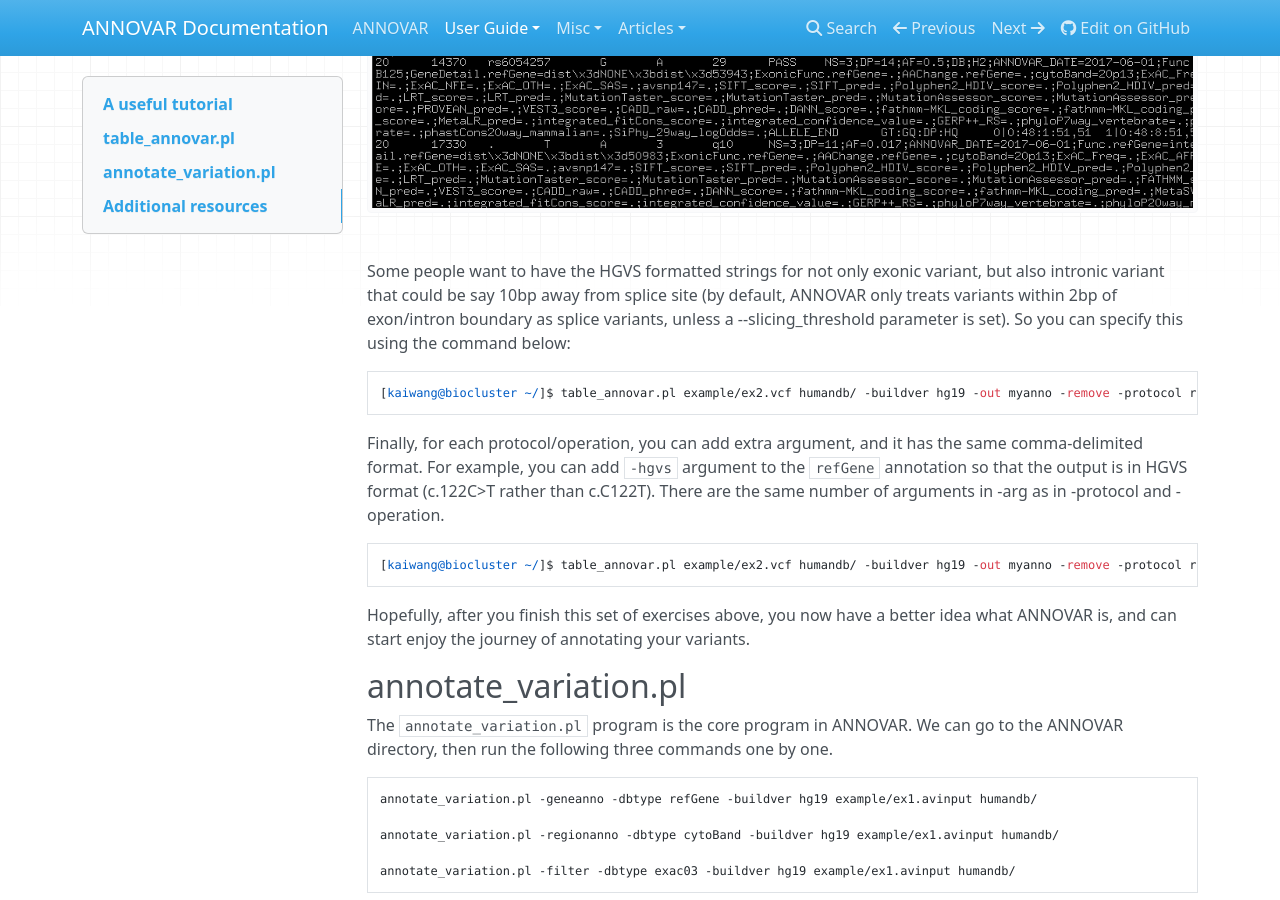
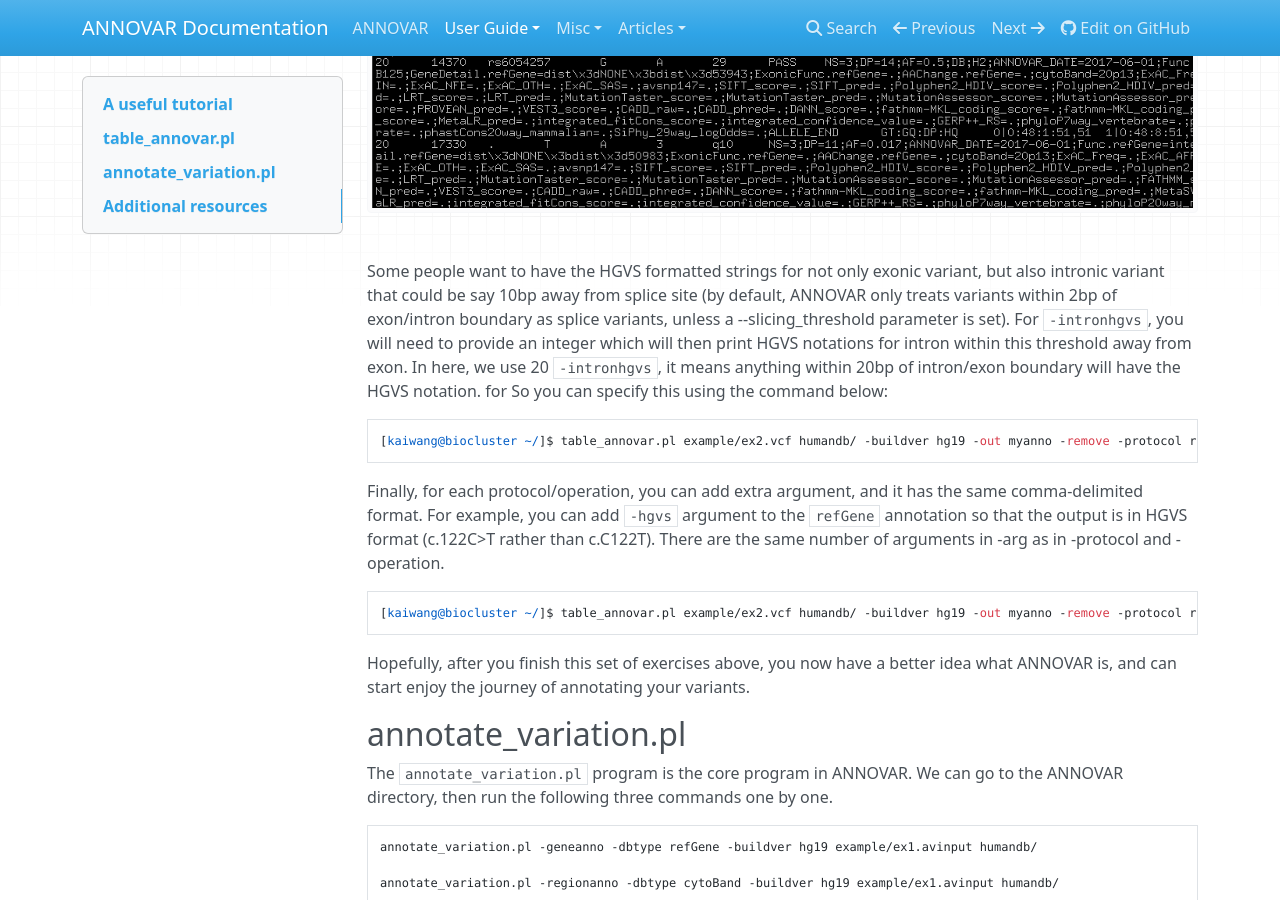
Before and after one commit to WGLab/doc-ANNOVAR, an MkDocs documentation site: the page built from docs/user-guide/startup.md, in a window 1280 px wide and 900 px high, scrolled down 2912 px. Built offline with MkDocs 1.6.1, drawn with Linux system fonts in a browser that asks for light colours; nearby versions of some CDN libraries; comment, search, counter and statistics services are not loaded.

Commit message:
Update startup.md

````diff
--- a/docs/user-guide/startup.md
+++ b/docs/user-guide/startup.md
@@ -55,10 +55,10 @@ You can download the output file here: [ex2.hg19_multianno.vcf](http://www.openb
 
 ![table_vcf](../img/table_vcf.PNG)
 
-Some people want to have the HGVS formatted strings for not only exonic variant, but also intronic variant that could be say 10bp away from splice site (by default, ANNOVAR only treats variants within 2bp of exon/intron boundary as splice variants, unless a --slicing_threshold parameter is set). So you can specify this using the command below:
+Some people want to have the HGVS formatted strings for not only exonic variant, but also intronic variant that could be say 10bp away from splice site (by default, ANNOVAR only treats variants within 2bp of exon/intron boundary as splice variants, unless a --slicing_threshold parameter is set). For `-intronhgvs`, you will need to provide an integer which will then print HGVS notations for intron within this threshold away from exon. In here, we use 20 `-intronhgvs`, it means anything within 20bp of intron/exon boundary will have the HGVS notation. for So you can specify this using the command below:
 
 ```
-[kaiwang@biocluster ~/]$ table_annovar.pl example/ex2.vcf humandb/ -buildver hg19 -out myanno -remove -protocol refGene,cytoBand,exac03,avsnp147,dbnsfp30a -operation g,r,f,f,f  -nastring . -vcfinput -polish -intronhgvs
+[kaiwang@biocluster ~/]$ table_annovar.pl example/ex2.vcf humandb/ -buildver hg19 -out myanno -remove -protocol refGene,cytoBand,exac03,avsnp147,dbnsfp30a -operation g,r,f,f,f  -nastring . -vcfinput -polish -intronhgvs 20
 ```
 
 Finally, for each protocol/operation, you can add extra argument, and it has the same comma-delimited format. For example, you can add `-hgvs` argument to the `refGene` annotation so that the output is in HGVS format (c.122C>T rather than c.C122T). There are the same number of arguments in -arg as in -protocol and -operation.
````
